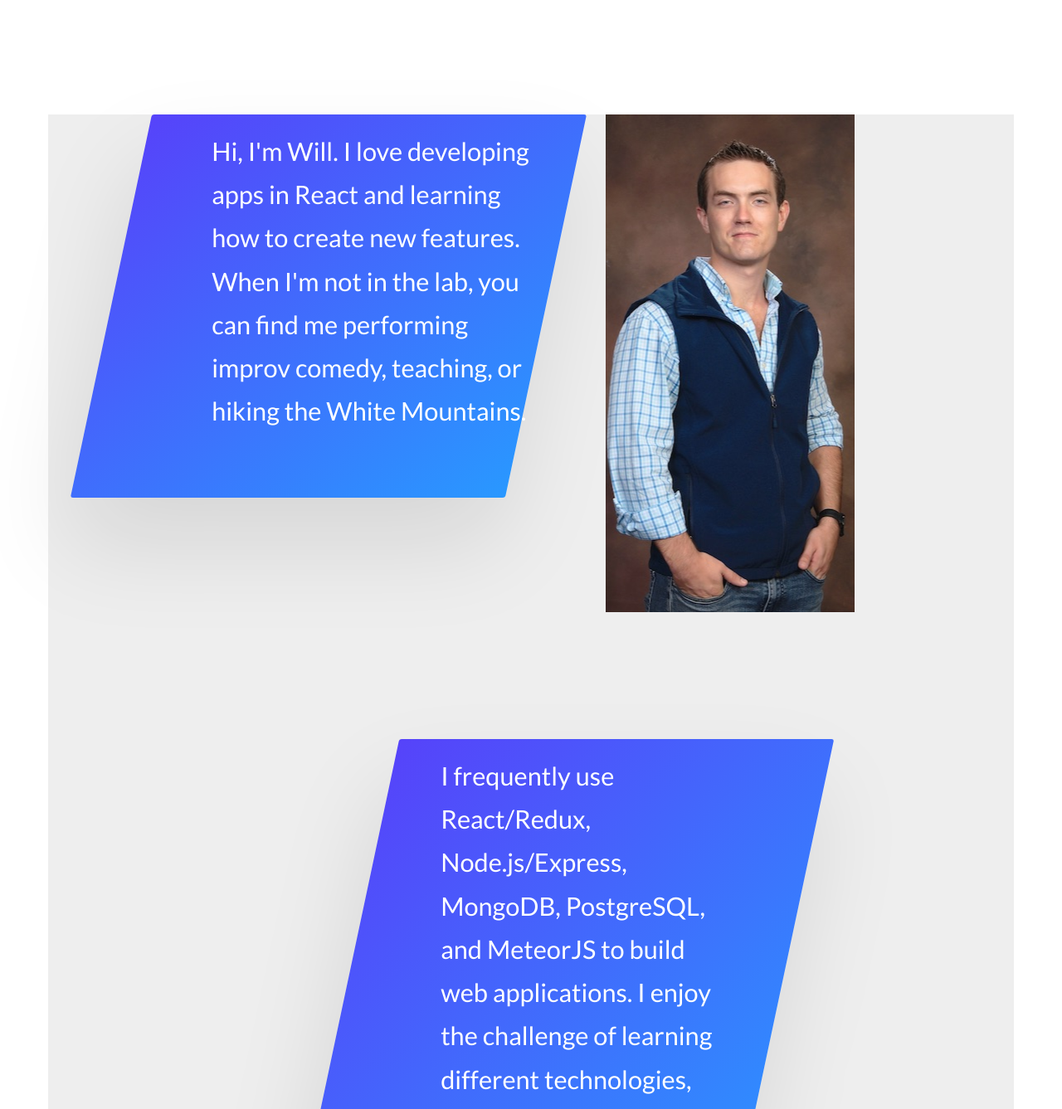
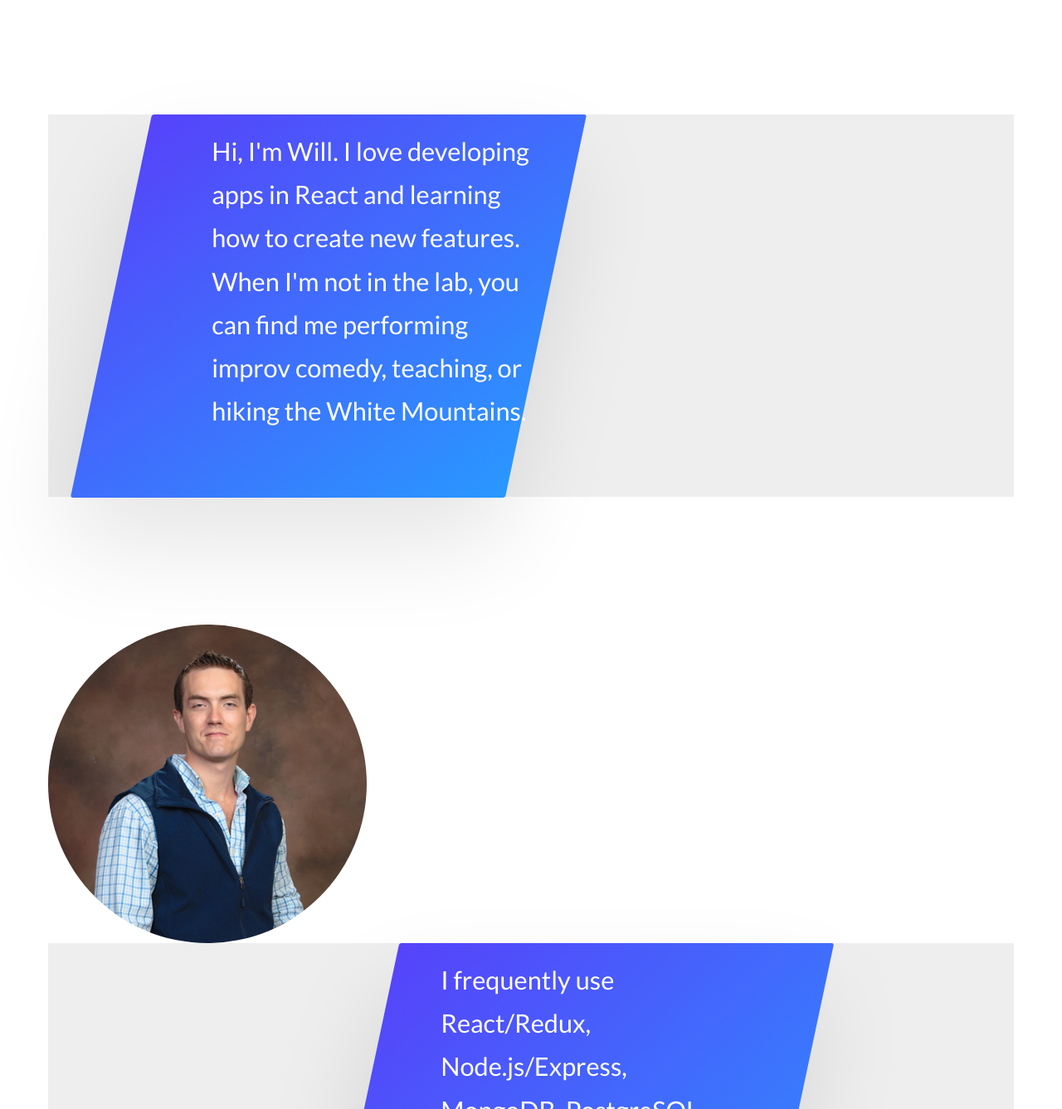
Before and after one commit to WillHDev/Restructure02, a website: page index.html in a window 1280 px wide. Shown: the part 1000-2337 px from the top of the page at 83% size. Drawn offline with Linux system fonts and the light colour scheme.

Commit message:
profile formatted

```diff
--- a/index.html
+++ b/index.html
@@ -35,6 +35,10 @@
         <section class="section-about">
                 <h2 class="heading-secondary-main heading-secondary-main-build-something">"Let's Build Something Great"</h2>
        </section>
+    </div>
+
+
+    <div class="col-2-of-3 ">
     <section class="section-stories">
     <div class="row">
             <div class="story story--left">
@@ -48,16 +52,22 @@
                             </p>
 
                 </div>
+
+
+
             </div>
+</div>
 
-<div class="profile-picture-container">
-        <div class="profile-picture">
-                &nbsp;
-        </div>
-        </div>
-        <div class="row">
-        </div>
+
+
+
+<div class="col-2-of-3 ">
+        <div class="profile-picture-container">
+                <img src="./images/Profile8.jpg" alt="" class="profile-picture">
+                 </div>
+      </div>
       <div class="row">
+
             <div class="story story--right">
 
                 <div class="story__text story__text-right">
@@ -73,7 +83,7 @@
             </div>
         </div>
         </div>
-</div>
+
 </section>
 <div class="row">
     <div class="col-1-of-1">
--- a/sass/components/_profile.scss
+++ b/sass/components/_profile.scss
@@ -1,42 +1,36 @@
 
-// .profile-picture-container {
-//     perspective: 150rem;
-//     -moz-perspective: 150rem;
-//     position: relative;
+.profile-picture-container {
+    width: 20rem;
+    height: 20rem;
+    position: relative;
+    overflow: hidden;
+    border-radius: 50%;
 
-//     border-radius: 25px;
+        //box-shadow: 0 1.5rem 4rem rgba($color-black, .15);
 
-//         background-position: left top;
-
-
-//         height: 20rem;
-//         transition: all .8s ease;
-//         position: absolute;
-//         top:0;
-//         left:0;
-//         width: 20%;
-//         //hides back part of element, no reverse text
-
-//         box-shadow: 0 1.5rem 4rem rgba($color-black, .15);
-
-// }
+}
 
 .profile-picture {
 
-float:right;
-margin-right: 10rem;
-    width: 300px;
- height: 600px;
+// float:right;
+// margin-right: 10rem;
+//     width: 300px;
+//  height: 600px;
+//  border-radius: 50%;
 
+//     background-color: #cccccc;
 
-    background-color: #cccccc;
+//     background-position: center;
+//     background-repeat: no-repeat;
 
-    background-position: center;
-    background-repeat: no-repeat;
+//     position: relative;
 
-    position: relative;
-
-        background-image: url('./images/profile2.jpg');
+display: inline;
+margin: 0 auto;
+margin-right: -25%; //centers the image
+height: 100%;
+width: auto;
+       // background-image: url('./images/Profile8.jpg');
 
 
 
```
Also changed, not shown: images/Profile7.jpg (added), images/Profile8.jpg (added), index.css, 1 other file.
